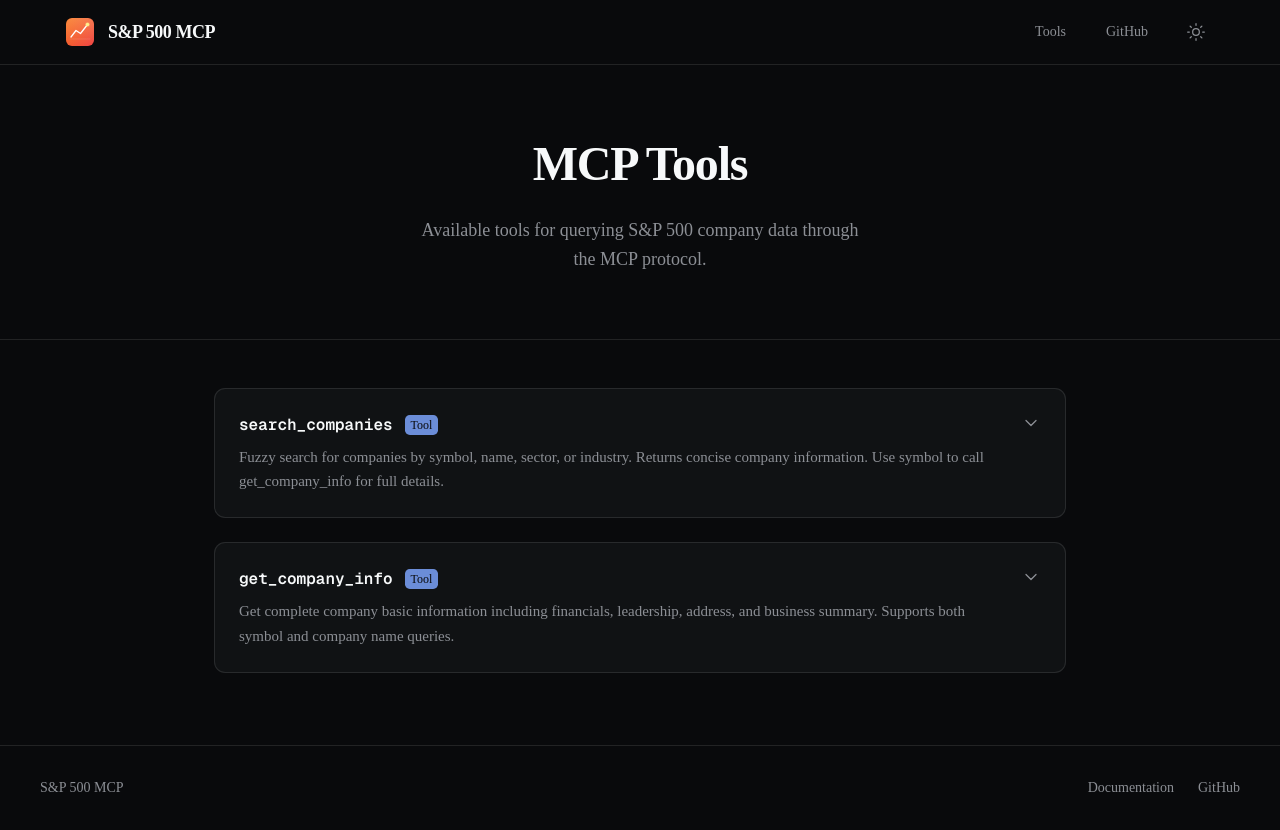
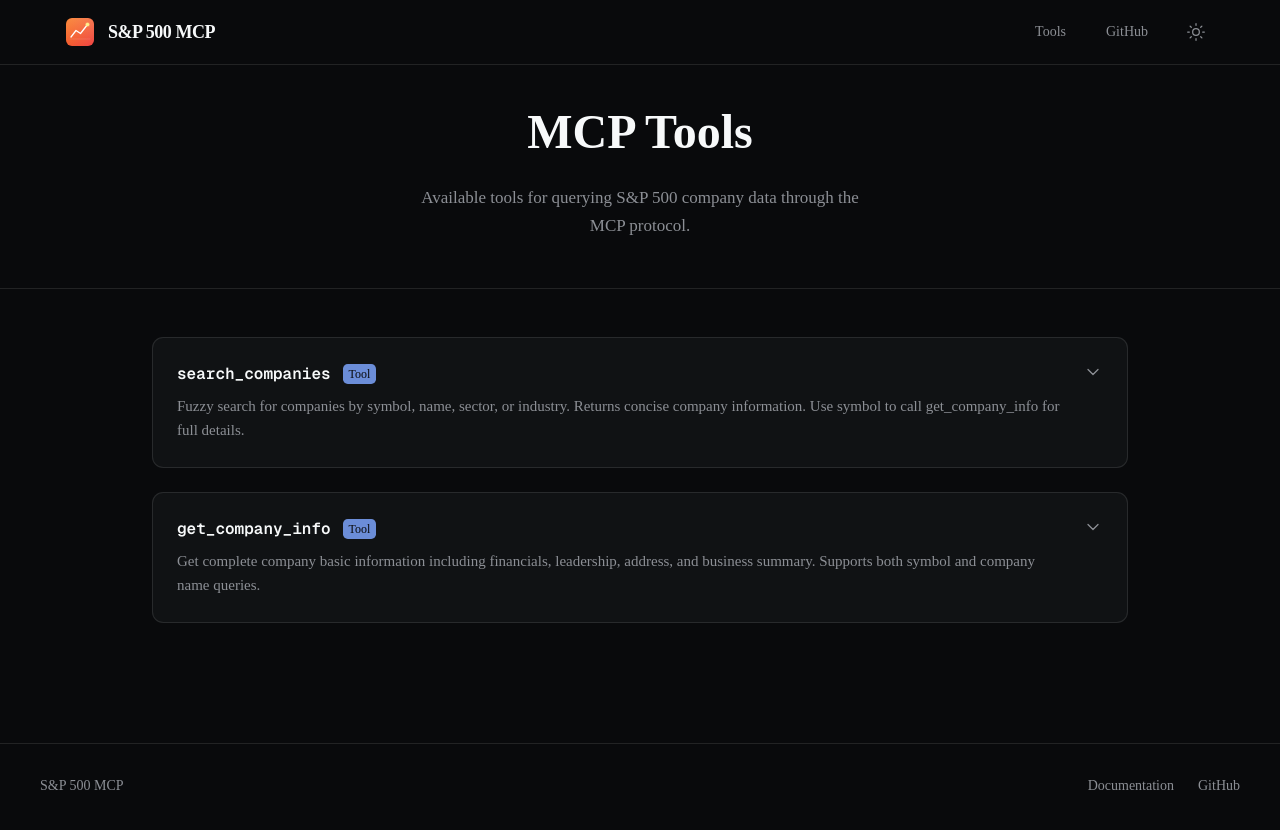
Before and after one commit to zhensherlock/sp500-mcp-server, a Next.js app: page /tools in a window 1280 px wide. Built offline with nearby package versions, Linux system fonts and the light colour scheme.

Commit message:
style(tools): adjust spacing and typography on tools page

```diff
--- a/app/tools/page.tsx
+++ b/app/tools/page.tsx
@@ -86,16 +86,17 @@
     <>
       <Header />
       <main>
-        <div className="pt-32 pb-16 px-6 text-center border-b border-border">
-          <h1 className="text-[clamp(2rem,5vw,3rem)] font-bold tracking-tight mb-4 text-foreground">
+        <div className="pt-24 pb-12 px-6 text-center border-b border-border">
+          <h1 className="text-[clamp(2rem,5vw,3rem)] font-bold tracking-normal mb-4 text-foreground">
             MCP Tools
           </h1>
-          <p className="text-[18px] text-muted-foreground max-w-[50ch] mx-auto leading-relaxed">
-            Available tools for querying S&P 500 company data through the MCP
+          <p className="text-[17px] text-muted-foreground max-w-[55ch] mx-auto leading-7">
+            Available tools for querying S&amp;P 500 company data through the MCP
             protocol.
           </p>
         </div>
-        <div className="max-w-225 mx-auto py-12 px-6">
+        <div className="max-w-5xl mx-auto pt-12 pb-24 px-6">
+          <div className="space-y-6">
             {tools.map((tool) => (
               <ToolCard
                 key={tool.name}
@@ -106,6 +107,7 @@
               />
             ))}
           </div>
+        </div>
       </main>
       <Footer />
     </>
```
Lines whose indentation alone changed are shown as unchanged.
